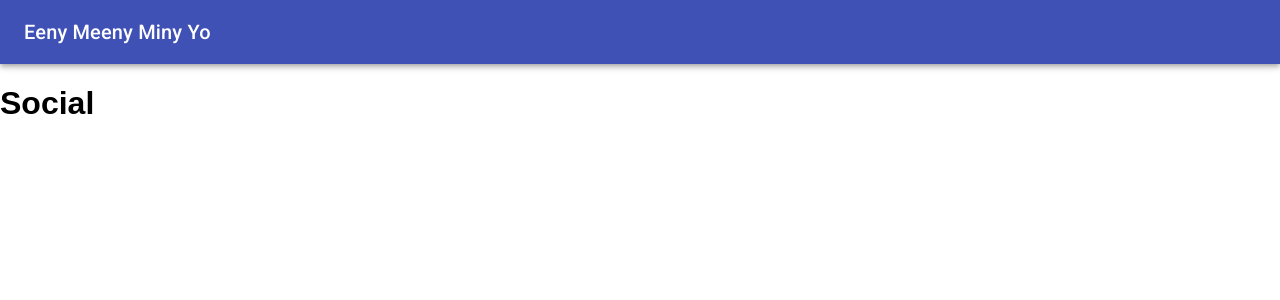
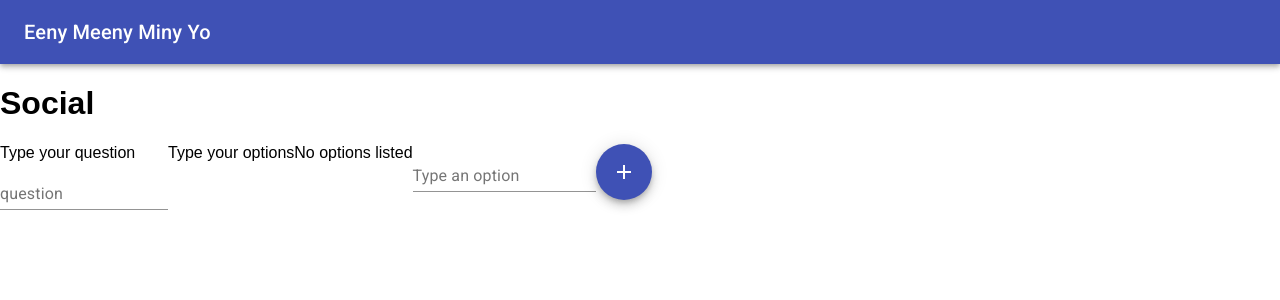
Before and after one commit to michael-j-chinn/emmy, a React (Create React App) app in the folder emmy/: page /social in a window 1280 px wide. Shown: the top 300 px of the page. Built offline with nearby package versions, Linux system fonts and the light colour scheme.

Commit message:
Social decision partial commit

```diff
--- a/emmy/src/Components/Social.js
+++ b/emmy/src/Components/Social.js
@@ -1,7 +1,76 @@
-import React from 'react';
+import React, { Component, Fragment } from 'react';
+import { Fab } from '@material-ui/core';
+import Grid from '@material-ui/core/Grid';
+import AddIcon from '@material-ui/icons/Add';
+import DeleteIcon from '@material-ui/icons/Delete'
+import TextField from '@material-ui/core/TextField';
 
-function Social(props) {
-    return <h1>Social</h1>;
+class Social extends Component {
+
+  constructor(
+    props
+  ) {
+    super(props);
+    this.state = {
+      options : [],
+      newOption : ""
+    };
+    this.addOption = this.addOption.bind(this);
   }
 
+  render() {
+    let {options} = this.state;
+      return <Fragment>
+          <h1>Social</h1>
+          <Grid container>
+            <Grid item>
+            <label>Type your question</label>
+
+            <br/>
+            <TextField id="question" label="question" multiline/>
+            </Grid>
+
+            <br/>
+            <label>Type your options</label>
+            {
+              options.length ? options.map(el =>
+                <span value={el} key={el}> {el}
+                <Fab color="primary" aria-label="add">
+                  <DeleteIcon />
+                </Fab>
+                </span>
+                )
+                : <span>No options listed</span>
+            }
+
+            <br/>
+            <TextField id="new-option"
+              label="Type an option"
+              value={this.state.newOption}
+              onChange={ this.typeNewOption.bind(this) }
+              //onChangeText={this.typeNewOption.bind(this)}
+              />
+            <br/>
+
+            <Fab color="primary" aria-label="add" onClick={(e) => { this.addOption(e) }}>
+              <AddIcon ></AddIcon>
+            </Fab>
+          </Grid>
+        </Fragment>
+      ;
+    }
+
+    addOption(e) {
+      e.preventDefault();
+      // let {state} = this.state;
+      this.state.options.push(this.state.newOption);
+      this.state.newOption = "";
+    }
+
+    typeNewOption(e) {
+      //e.preventDefault();
+      this.setState({ newOption: e.target.value });
+    }
+}
+
 export default Social;
```
Also changed, not shown: 1 other file (tests, documents, lock files or other folders).
